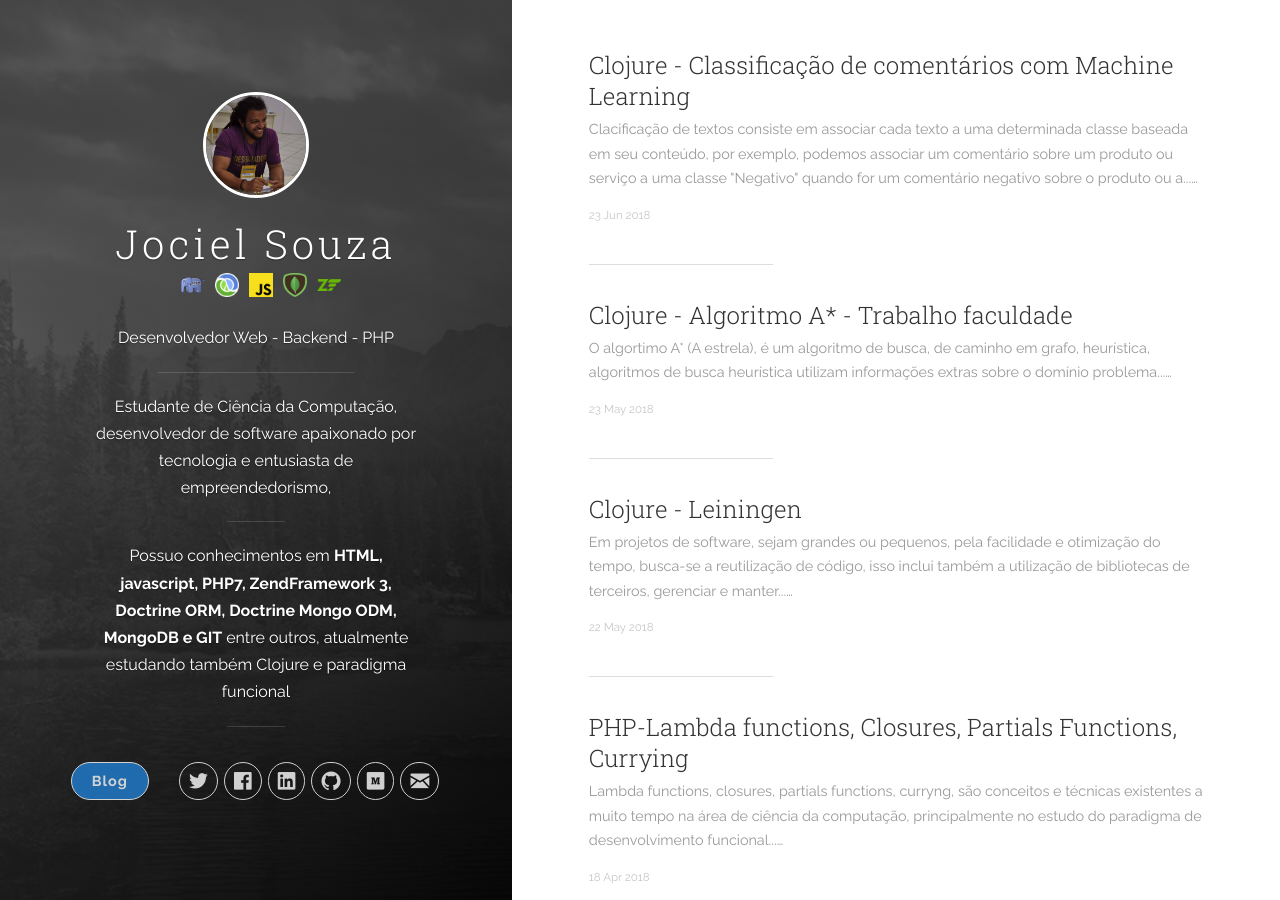
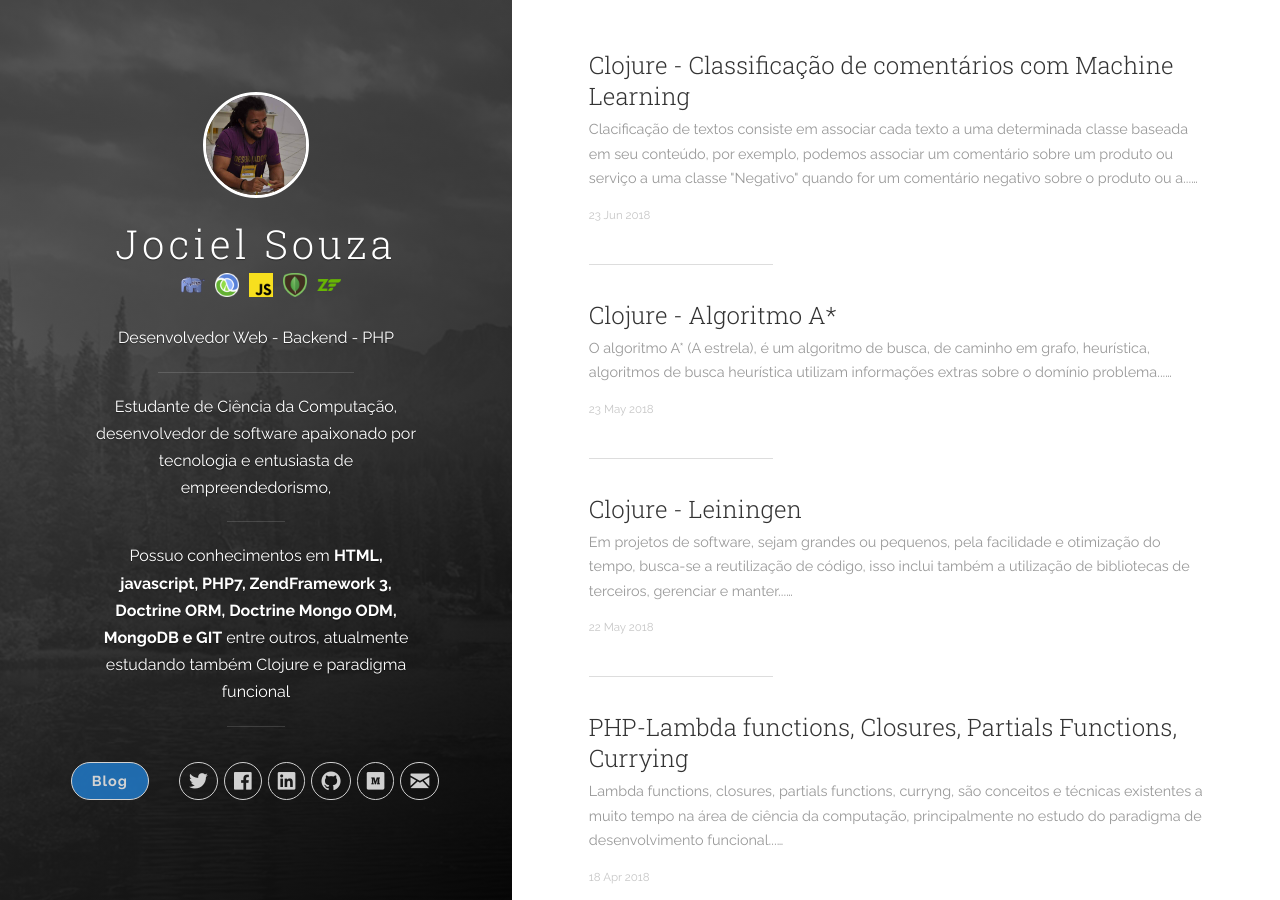
Before and after one commit to Jciel/Jciel.github.io, a Jekyll site: the page built from index.html, in a window 1280 px wide and 900 px high. Built offline with Jekyll 4.4.1, drawn with Linux system fonts in a browser that asks for light colours; nearby versions of some CDN libraries; the list of posts is cut into pages by our own code.

Commit message:
Editado artigo Clojure - Algoritmo A*

````diff
--- a/_posts/2018-05-23-Clojure-Algoritmo-A-star.markdown
+++ b/_posts/2018-05-23-Clojure-Algoritmo-A-star.markdown
@@ -1,11 +1,11 @@
 ---
 layout: post
 imageOg: "https://cdn-images-1.medium.com/max/1371/1*6h-IqXpvLbQemIRedaCrMg.png"
-title: "Clojure - Algoritmo A* - Trabalho faculdade"
+title: "Clojure - Algoritmo A*"
 subtitle: Trabalho faculdade
 date: 2018-05-23 12:00:25 -0300
 categories: deselvolvimento
-excerpt: O algortimo A* (A estrela), é um algoritmo de busca, de caminho em grafo, heurística, algoritmos de busca heurística utilizam informações extras sobre o domínio problema...
+excerpt: O algoritmo A* (A estrela), é um algoritmo de busca, de caminho em grafo, heurística, algoritmos de busca heurística utilizam informações extras sobre o domínio problema...
 author:
   name: {{ author.name }}
   email: {{ author.email }}
@@ -28,7 +28,7 @@ por aqui até para deixar meio documentado também, então vamos lá.
 
 ### Search A*
 
-O algortimo A* (A estrela), é um algoritmo de busca, de caminho em
+O algoritmo A* (A estrela), é um algoritmo de busca, de caminho em
 grafo, heurística, algoritmos de busca heurística utilizam informações
 extras sobre o domínio problema para guiar o processo de busca.
 ```
````
